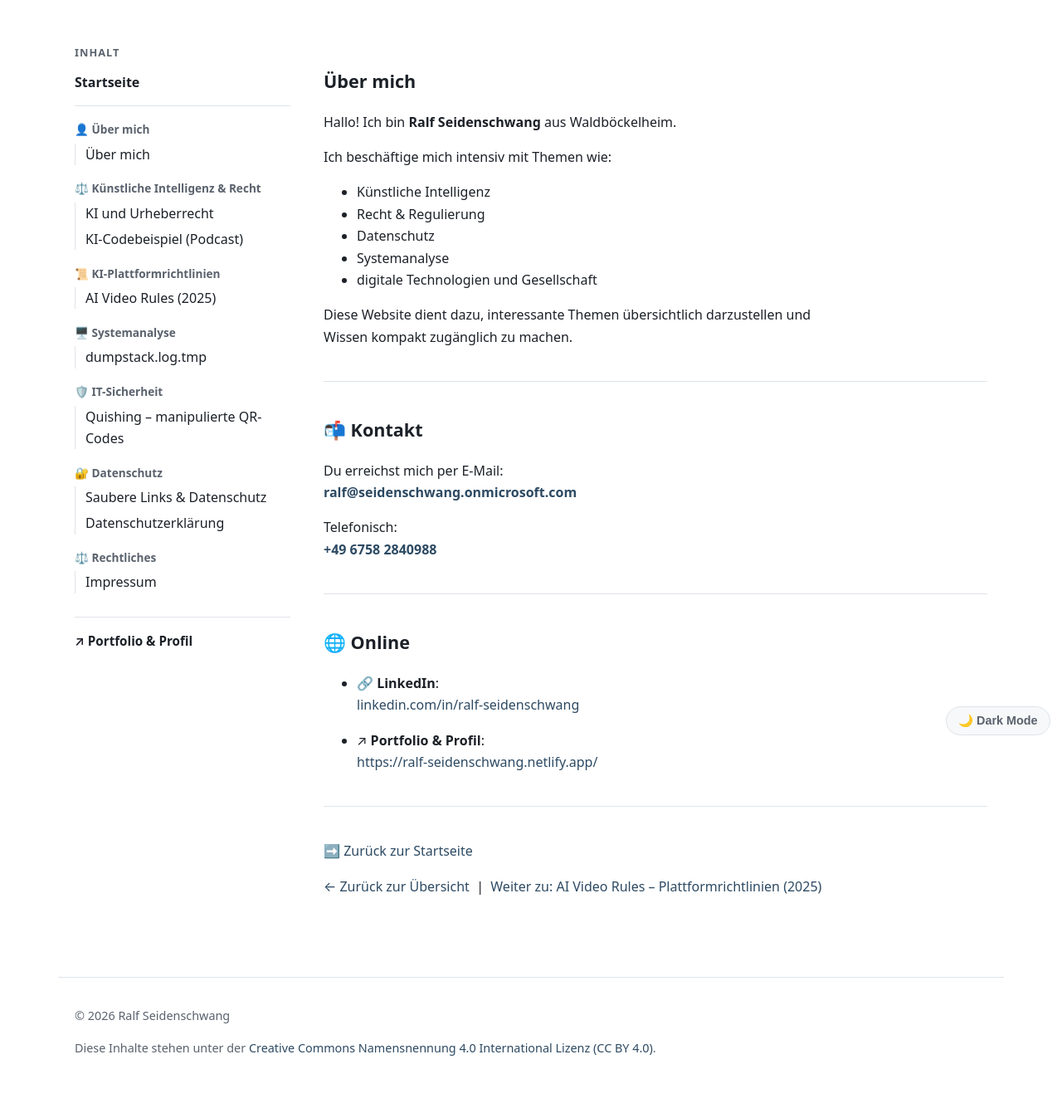
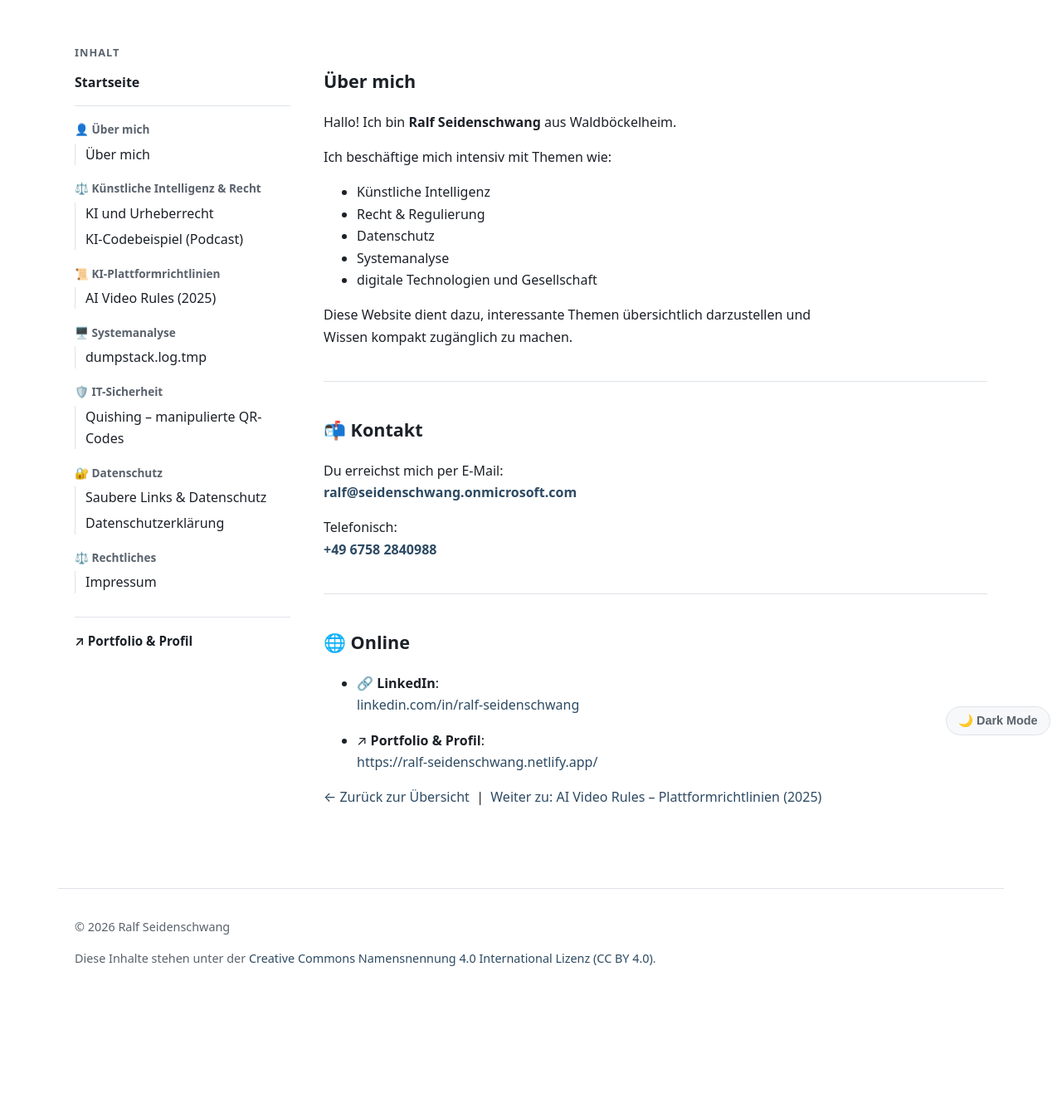
Before and after one commit to RalfSei/RalfSei.github.io, a Jekyll site: the page built from _pages/ueber-mich.md, in a window 1280 px wide. Shown: the whole page at 83% size. Built offline with Jekyll 4.4.1, drawn with Linux system fonts in a browser that asks for light colours; after the commit the page ends 1233 px from its top, so only the background shows below that.

Commit message:
Clean up ueber-mich.md by removing unnecessary content
Removed the back navigation link and extra lines.

```diff
--- a/_pages/ueber-mich.md
+++ b/_pages/ueber-mich.md
@@ -41,7 +41,3 @@ Telefonisch:
 
 - ↗ **Portfolio & Profil**:
   [{{ site.portfolio_url }}]({{ site.portfolio_url }})
-
----
-
-➡️ [Zurück zur Startseite](/)
```
